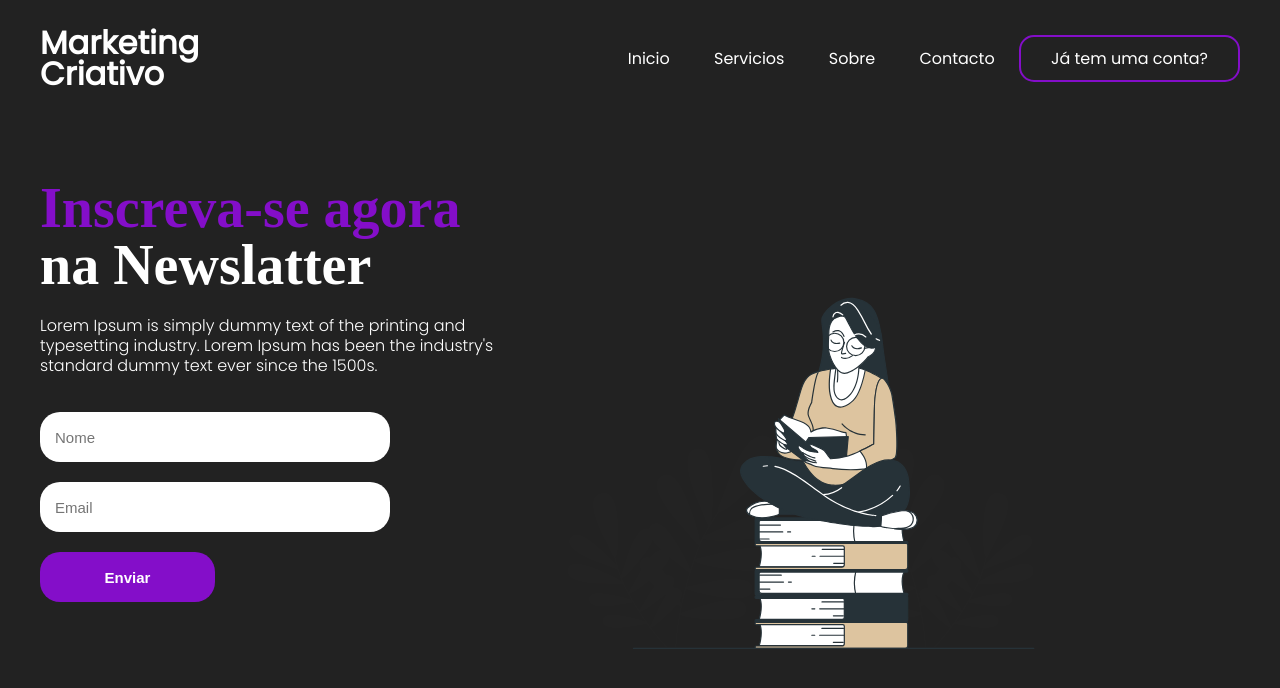
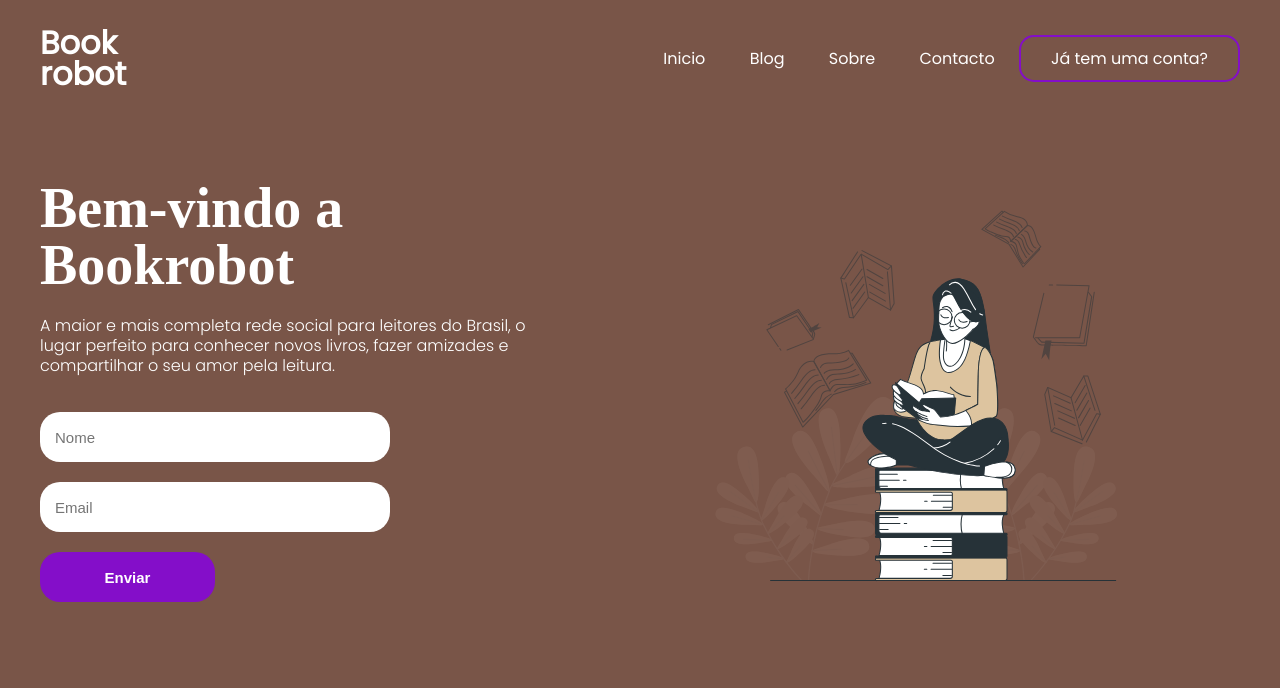
Before and after one commit to AmandaAilin/LoginPage, a plain HTML site: page index.html in a window 1280 px wide. Drawn offline with Linux system fonts and the light colour scheme.

Commit message:
Alterações na estilização

```diff
--- a/css/styles.css
+++ b/css/styles.css
@@ -1,5 +1,5 @@
 body {
-background-color: rgb(34, 34, 34);
+background-color: #795548;
 color: white;
 font-family: poppinsregular;
 max-width: 1200px;
@@ -55,8 +55,8 @@ margin-top: 50px;
 }
 
 .container{
-    width: 320px;
-    height: 205px;
+    width: 350px;
+    height: 200px;
 }
 
 h2{
@@ -65,7 +65,7 @@ h2{
     font-family: ppoppinsmedium;
 }
 span{
-    color: rgb(132, 14, 201);
+    color: white;
 }
 
 p{
@@ -75,7 +75,8 @@ p{
 }
 
 img{
-    width: 580px;
+    width: 500px;
+    padding-left: 150px;
 }
 
 form{
--- a/index.html
+++ b/index.html
@@ -14,15 +14,15 @@
 <body>
     <header>
         <div id="title">
-            <h1>Marketing</h1>
-            <h1>Criativo</h1>
+            <h1>Book</h1>
+            <h1>robot</h1>
         </div>
         <ul>
             <a href="#">
                 <li>Inicio</li>
             </a>
             <a href="#">
-                <li>Servicios</li>
+                <li>Blog</li>
             </a>
             <a href="#">
                 <li>Sobre</li>
@@ -37,10 +37,9 @@
     </header>
     <main>
         <aside>
-            <h2><span> Inscreva-se agora</span></h2>
-            <h2>na Newslatter</h2>
-            <p>Lorem Ipsum is simply dummy text of the printing and typesetting industry. Lorem Ipsum has been the
-            industry's standard dummy text ever since the 1500s.</p>
+            <h2><span> Bem-vindo a </span></h2>
+            <h2>Bookrobot</h2>
+            <p>A maior e mais completa rede social para leitores do Brasil, o lugar perfeito para conhecer novos livros, fazer amizades e compartilhar o seu amor pela leitura.</p>
             <form>
                 <input type="text" placeholder="Nome">
                 <input type="email" placeholder="Email">
```
